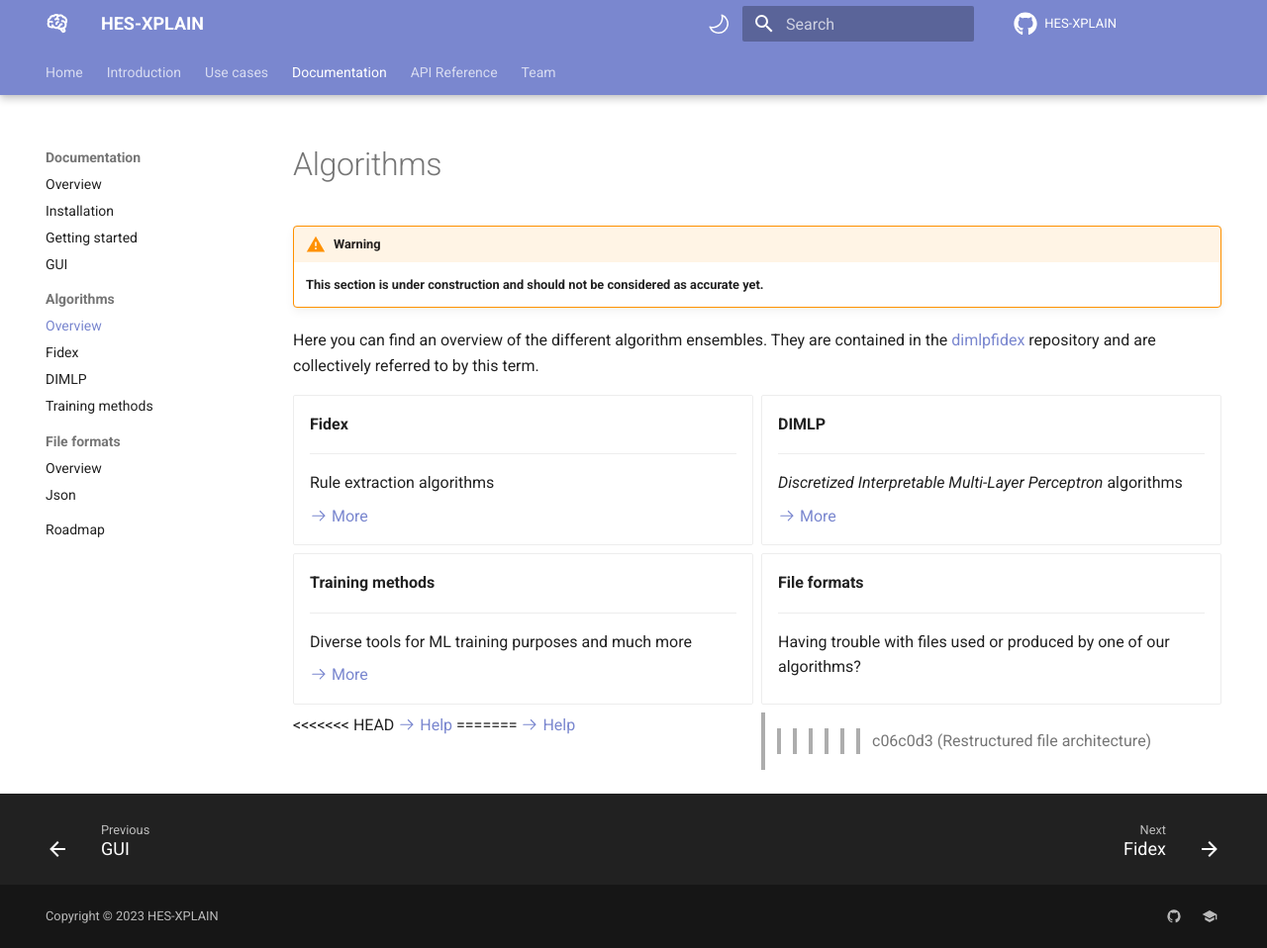
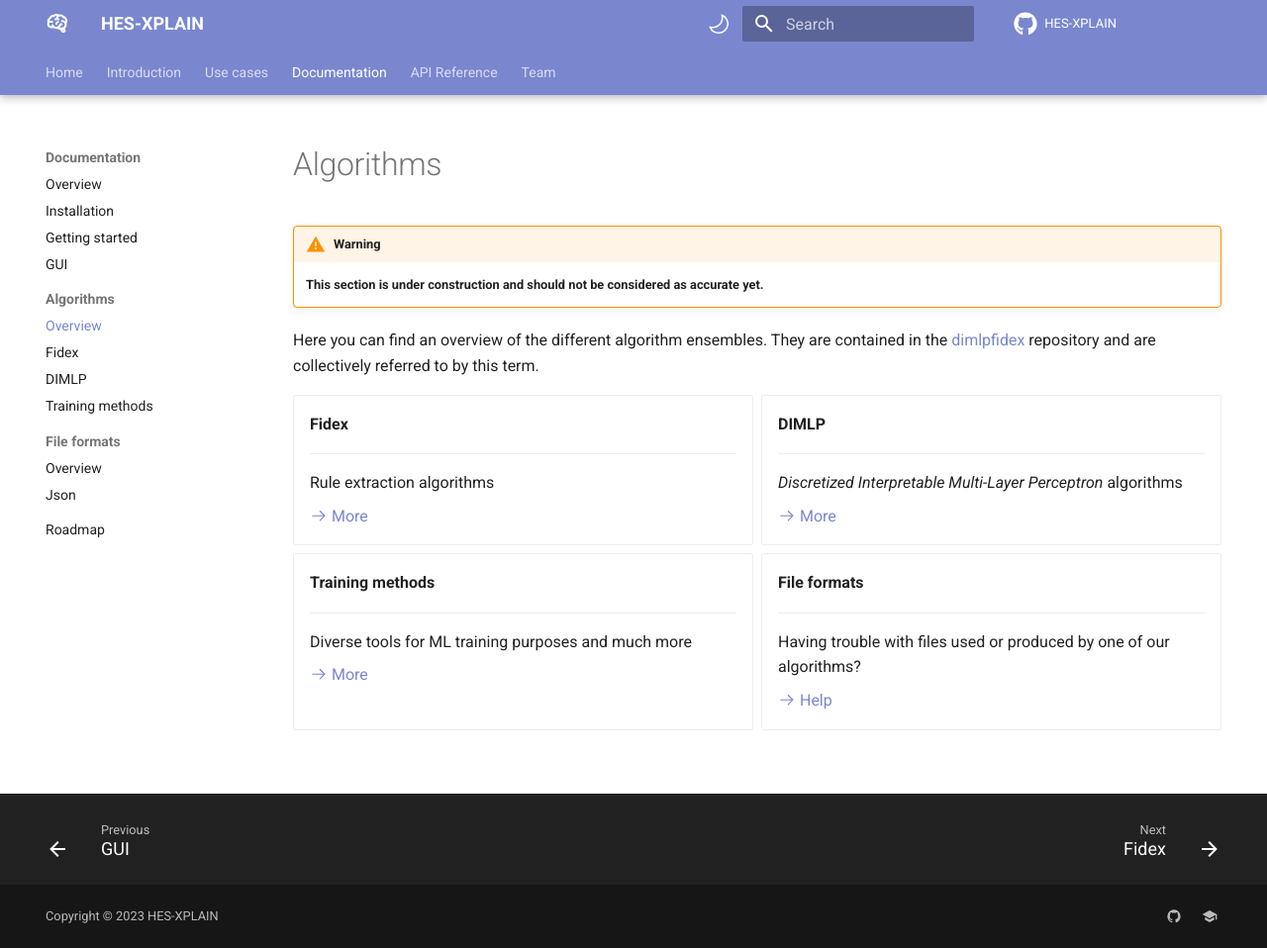
Before and after one commit to HES-XPLAIN/hes-xplain.github.io, an MkDocs documentation site: the page built from docs/documentation/algorithms/overview.md, in a window 1280 px wide and 958 px high. Shown: the whole window at 99% size. Built offline with MkDocs 1.6.1 and Material for MkDocs 9.7.7, drawn with Linux system fonts in a browser that asks for light colours; comment, search, counter and statistics services are not loaded.

```diff
--- a/docs/documentation/algorithms/overview.md
+++ b/docs/documentation/algorithms/overview.md
@@ -39,9 +39,5 @@
 
     Having trouble with files used or produced by one of our algorithms?
 
-<<<<<<< HEAD
     [:octicons-arrow-right-24: Help](../file-formats/overview.md)
-=======
-    [:octicons-arrow-right-24: Help](file-formats.md)
->>>>>>> c06c0d3 (Restructured file architecture)
 </div>
```
